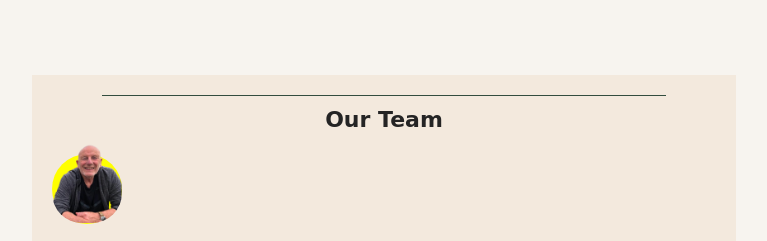
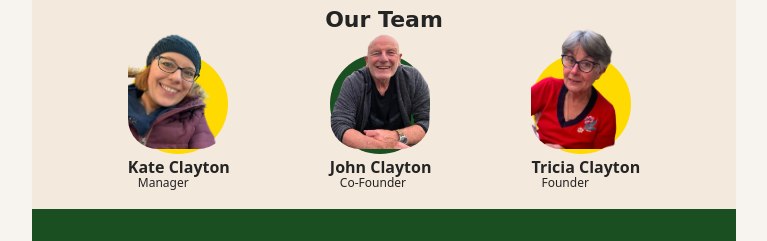
Before and after one commit to tetiana22/emily-charity-frontend, a website built with Vite: page src/index.html in a window 1280 px wide. Shown: the part 1529-1770 px from the top of the page, without its empty margins (256-1023 px from the left). Built offline with nearby package versions, Linux system fonts and the light colour scheme.

Commit message:
fix styles our team

```diff
--- a/src/css/styles.css
+++ b/src/css/styles.css
@@ -770,7 +770,7 @@ header img:hover {
   .events {
     display: flex;
     flex-direction: row;
-    height: 600px;
+    height: 500px;
   }
 
   .events-bgr {
@@ -864,16 +864,36 @@ header img:hover {
 .team-title {
   margin: 10px 0 20px;
 }
-
+.name-member {
+  padding-top: 5px;
+  font-size: 14px;
+  line-height: 1.1em;
+  font-weight: 600;
+}
+.role {
+  font-size: 10px;
+  padding-left: 10px;
+  line-height: 1.1em;
+}
+.circles {
+  display: flex;
+  justify-content: center;
+  gap: 10px;
+}
 .yellow-circle {
   width: 70px;
   height: 70px;
-  background-color: yellow;
+  background-color: #ffda00;
   border-radius: 50%; /* Це створює коло */
-
   position: relative; /* Потрібно для розташування зображення всередині */
 }
-
+.green-circle {
+  width: 70px;
+  height: 70px;
+  background-color: #1a4f21;
+  border-radius: 50%; /* Це створює коло */
+  position: relative; /* Потрібно для розташування зображення всередині */
+}
 .image-overlay {
   width: 70px; /* Встановлюємо ширину зображення такою ж, як у кола */
   height: 80px; /* Встановлюємо висоту зображення такою ж, як у кола */
@@ -884,9 +904,33 @@ header img:hover {
   left: 0; /* Вирівнює зображення по лівому краю кола */
 }
 
+@media (min-width: 768px) {
+  .yellow-circle {
+    width: 100px;
+    height: 100px;
+  }
+  .green-circle {
+    width: 100px;
+    height: 100px;
+  }
+  .image-overlay {
+    width: 100px; /* Встановлюємо ширину зображення такою ж, як у кола */
+    height: 120px; /* Встановлюємо висоту зображення такою ж, як у кола */
+    top: -25%; /* Зміщує зображення на 30% вверх над колом */
+  }
+  .circles {
+    gap: 100px;
+  }
+  .name-member {
+    font-size: 16px;
+  }
+  .role {
+    font-size: 12px;
+  }
+}
 /* footer */
 footer {
-  background: linear-gradient(135deg, #63aa8bd1, #1c1c1c);
+  background: #1a4f21;
   color: white;
   padding: 40px 20px;
   font-family: Arial, sans-serif;
@@ -933,7 +977,7 @@ footer {
   transition: fill 0.3s;
 }
 .footer-icon:hover {
-  color: #4a90e2;
+  color: #ffda00;
   transform: translateY(-3px);
 }
 .footer-icon:hover svg {
--- a/src/index.html
+++ b/src/index.html
@@ -251,12 +251,36 @@
           <div class="team-container">
             <div class="horizontal-line"></div>
             <h2 class="team-title">Our Team</h2>
+            <div class="circles">
+              <div class="member">
                 <div class="yellow-circle">
+                  <img src="./img/kate.png" alt="Image" class="image-overlay" />
+                </div>
+                <p class="name-member">Kate Clayton</p>
+                <p class="role">Manager</p>
+              </div>
+              <div class="member">
+                <div class="green-circle">
                   <img
                     src="./img/IMG_5560-removebg-preview.png"
                     alt="Image"
                     class="image-overlay"
                   />
+                </div>
+                <p class="name-member">John Clayton</p>
+                <p class="role">Co-Founder</p>
+              </div>
+              <div class="member">
+                <div class="yellow-circle">
+                  <img
+                    src="./img/tricia.png"
+                    alt="Image"
+                    class="image-overlay"
+                  />
+                </div>
+                <p class="name-member">Tricia Clayton</p>
+                <p class="role">Founder</p>
+              </div>
             </div>
           </div>
         </section>
```
Also changed, not shown: src/img/kate.png (added), src/img/tricia.png (added). Lines whose indentation alone changed are shown as unchanged.
